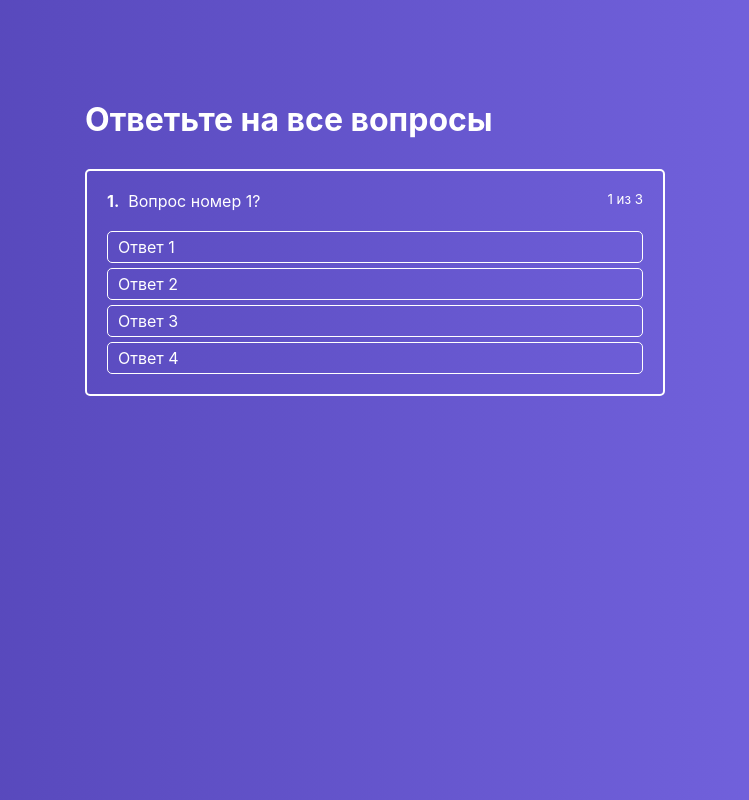
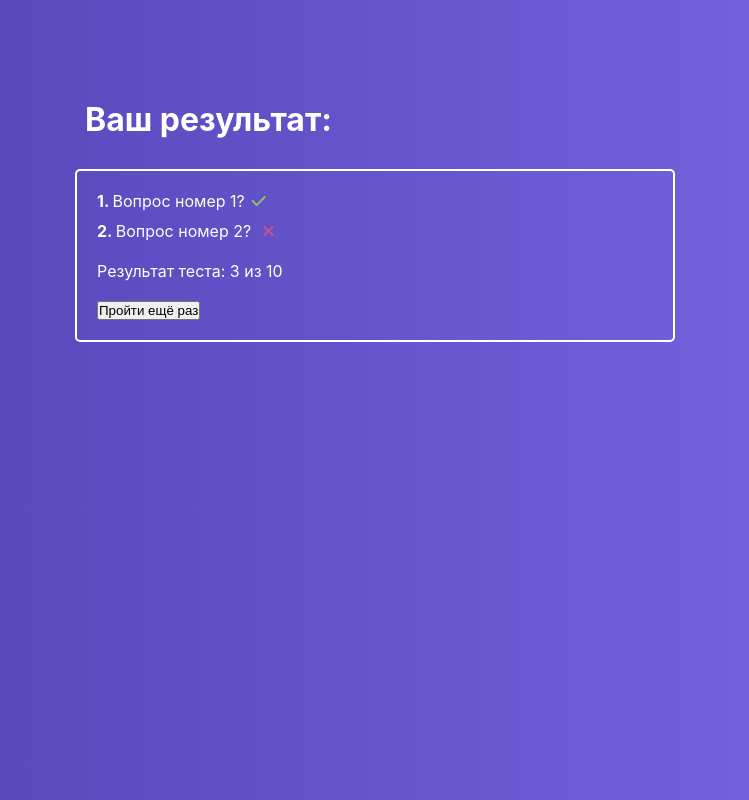
Before and after one commit to DmitryMuzalev/react-lesons-2, a React (Create React App) app: page / in a window 1280 px wide. Shown: the whole page, without its empty margins (265-1014 px from the left). Built offline with nearby package versions, Linux system fonts and the light colour scheme.

Commit message:
Styling results output

```diff
--- a/public/index.html
+++ b/public/index.html
@@ -24,7 +24,14 @@
       work correctly both with client-side routing and a non-root public URL.
       Learn how to configure a non-root public URL by running `npm run build`.
     -->
-    <title>React App</title>
+    <link
+      rel="stylesheet"
+      href="https://cdnjs.cloudflare.com/ajax/libs/font-awesome/6.4.0/css/all.min.css"
+      integrity="sha512-iecdLmaskl7CVkqkXNQ/ZH/XLlvWZOJyj7Yy7tcenmpD1ypASozpmT/E0iPtmFIB46ZmdtAc9eNBvH0H/ZpiBw=="
+      crossorigin="anonymous"
+      referrerpolicy="no-referrer"
+    />
+    <title>Quiz App</title>
   </head>
   <body>
     <noscript>You need to enable JavaScript to run this app.</noscript>
--- /dev/null
+++ b/src/components/ResultQuiz/ResultQuiz.jsx
@@ -0,0 +1,23 @@
+import styles from './ResultQuiz.module.css';
+export default function ResultQuiz() {
+  return (
+    <div className={styles.result}>
+      <ul>
+        <li>
+          <p>
+            <strong>1. </strong>Вопрос номер 1?
+            <i className={'fa fa-check ' + styles.success} />
+          </p>
+        </li>
+        <li>
+          <p>
+            <strong>2. </strong>Вопрос номер 2?{' '}
+            <i className={'fa fa-times ' + styles.error} />
+          </p>
+        </li>
+      </ul>
+      <p>Результат теста: 3 из 10</p>
+      <button>Пройти ещё раз</button>
+    </div>
+  );
+}
--- /dev/null
+++ b/src/components/ResultQuiz/ResultQuiz.module.css
@@ -0,0 +1,28 @@
+.result {
+  border: 2px solid #ffffff;
+  border-radius: 5px;
+  padding: 20px;
+}
+
+.result ul {
+  display: flex;
+  flex-direction: column;
+  gap: 10px;
+  margin: 0px 0px 20px 0px;
+}
+
+.result ul li i {
+  margin-left: 7px;
+}
+
+.success {
+  color: rgba(161, 240, 69, 0.7);
+}
+
+.error {
+  color: rgba(240, 87, 108, 0.7);
+}
+
+.result button {
+  margin: 20px 0px 0px 0px;
+}
--- a/src/containers/Quiz/Quiz.jsx
+++ b/src/containers/Quiz/Quiz.jsx
@@ -1,11 +1,13 @@
 import { Component } from 'react';
 import styles from './Quiz.module.css';
 import ActiveQuiz from '../../components/ActiveQuiz/ActiveQuiz';
+import ResultQuiz from '../../components/ResultQuiz/ResultQuiz';
 
 export default class Quiz extends Component {
   constructor(props) {
     super(props);
     this.state = {
+      isFinished: true,
       answerState: null,
       activeQuestion: 0,
       quiz: [
@@ -92,7 +94,7 @@ export default class Quiz extends Component {
       this.setState({ answerState: { [answerId]: 'success' } });
       const timeout = setTimeout(() => {
         if (this.isQuizFinished()) {
-          console.log('Finished');
+          this.setState({ isFinished: true });
         } else {
           this.setState({
             activeQuestion: this.state.activeQuestion + 1,
@@ -113,7 +115,14 @@ export default class Quiz extends Component {
     return (
       <div className={styles.quiz}>
         <div className={styles.quiz__wrapper}>
-          <h1>Ответьте на все вопросы</h1>
+          <h1>
+            {this.state.isFinished
+              ? 'Ваш результат: '
+              : 'Ответьте на все вопросы'}
+          </h1>
+          {this.state.isFinished ? (
+            <ResultQuiz />
+          ) : (
             <ActiveQuiz
               answers={this.state.quiz[this.state.activeQuestion].answers}
               question={this.state.quiz[this.state.activeQuestion].question}
@@ -122,6 +131,7 @@ export default class Quiz extends Component {
               answerNumber={this.state.activeQuestion + 1}
               answerState={this.state.answerState}
             />
+          )}
         </div>
       </div>
     );
```
Lines whose indentation alone changed are shown as unchanged.
